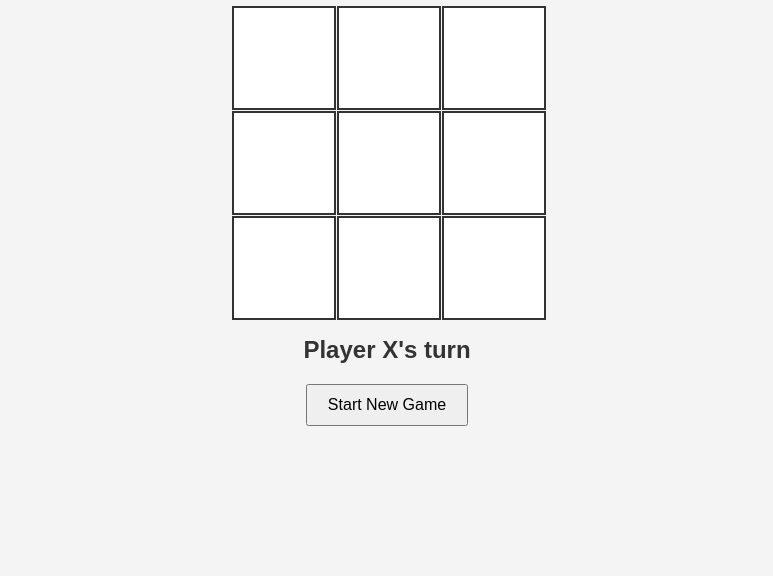
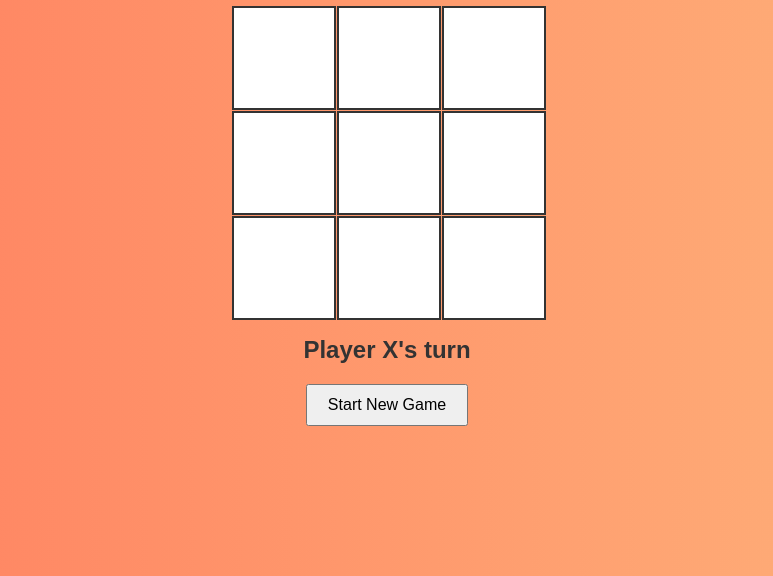
Before and after one commit to Roam45/ttt, a plain HTML site: page index.html in a window 1280 px wide. Shown: the part 224-800 px from the top of the page, without its empty margins (253-1026 px from the left). Drawn offline with Linux system fonts and the light colour scheme.

Commit message:
Added a gradient background
it is me

```diff
--- a/index.html
+++ b/index.html
@@ -12,7 +12,7 @@
             align-items: center;
             height: 100vh;
             margin: 0;
-            background-color: #f4f4f4;
+              background: linear-gradient(to right, #ff7e5f, #feb47b);
         }
 
         .game-container {
```
